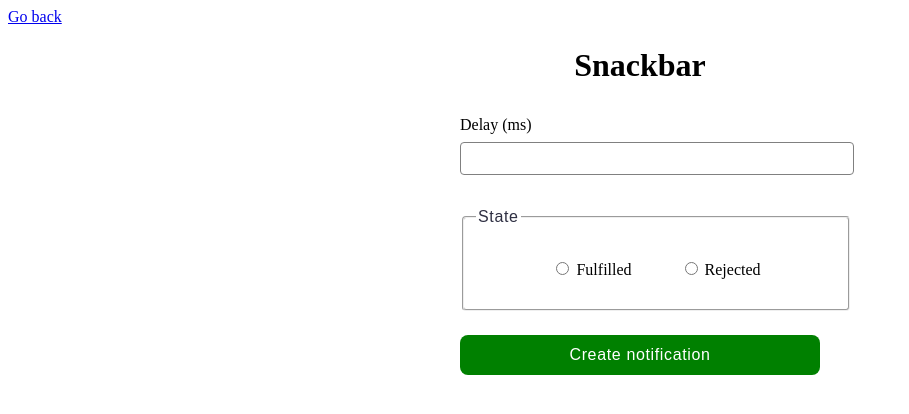
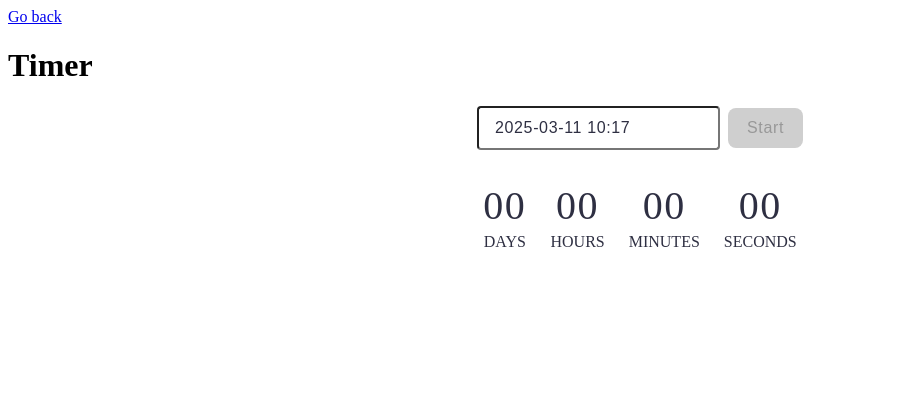
Before and after one commit to Andriy1305/goit-js-hw-10, a plain HTML site: page 1-timer.html in a window 1280 px wide. Shown: the whole page, without its empty margins (0-909 px from the left). Drawn offline with Linux system fonts and the light colour scheme.

Commit message:
Deploying to gh-pages from @ Andriy1305/goit-js-hw-10@4adbe01386602484fffd0b08459057eacf92d665 🚀

```diff
--- a/1-timer.html
+++ b/1-timer.html
@@ -4,43 +4,45 @@
     <meta charset="UTF-8" />
     <meta http-equiv="X-UA-Compatible" content="IE=edge" />
     <meta name="viewport" content="width=device-width, initial-scale=1.0" />
-    <title>Snackbar</title>
+    <title>Timer</title>
     <script type="module" crossorigin src="/goit-js-hw-10/1-timer.js"></script>
-    <link rel="modulepreload" crossorigin href="/goit-js-hw-10/assets/2-snackbar-SOMNJFGT.js">
+    <link rel="modulepreload" crossorigin href="/goit-js-hw-10/assets/modulepreload-polyfill-B5Qt9EMX.js">
     <link rel="modulepreload" crossorigin href="/goit-js-hw-10/assets/vendor-BbbuE1sJ.js">
-    <link rel="stylesheet" crossorigin href="/goit-js-hw-10/assets/2-snackbar-Cqeg-a_c.css">
     <link rel="stylesheet" crossorigin href="/goit-js-hw-10/assets/vendor-CZjNVMTf.css">
-    <link rel="stylesheet" crossorigin href="/goit-js-hw-10/assets/styles-DVpi25Gx.css">
+    <link rel="stylesheet" crossorigin href="/goit-js-hw-10/assets/1-timer-B9vTu08s.css">
   </head>
   <body>
     <main>
       <div class="container">
         <a class="back-link" href="./index.html">Go back</a>
-        <h1 class="main-title">Snackbar</h1>
+        <h1 class="main-title">Timer</h1>
+      </div>
+      <div class="input-wrapper">
+        <input
+          class="timer-input input-text"
+          type="text"
+          id="datetime-picker"
+        />
+        <button class="timer-btn" type="button" data-start>Start</button>
+      </div>
+      <div class="timer">
+        <div class="field">
+          <span class="value js-timer-days" data-days>00</span>
+          <span class="label">Days</span>
+        </div>
+        <div class="field">
+          <span class="value js-timer-hours" data-hours>00</span>
+          <span class="label">Hours</span>
+        </div>
+        <div class="field">
+          <span class="value js-timer-minutes" data-minutes>00</span>
+          <span class="label">Minutes</span>
+        </div>
+        <div class="field">
+          <span class="value js-timer-seconds" data-seconds>00</span>
+          <span class="label">Seconds</span>
+        </div>
       </div>
     </main>
-    <form class="form">
-      <label class="label">
-        Delay (ms)
-        <input class="input" type="number" name="delay" required />
-      </label>
-
-      <fieldset class="radio">
-        <legend class="state">State</legend>
-        <div class="box">
-          <label>
-            <input type="radio" name="state" value="fulfilled" required />
-            Fulfilled
-          </label>
-          <label>
-            <input type="radio" name="state" value="rejected" required />
-            Rejected
-          </label>
-        </div>
-      </fieldset>
-
-      <button class="submit" type="submit">Create notification</button>
-    </form>
-
   </body>
 </html>
--- a/1-timer.js
+++ b/1-timer.js
@@ -1,2 +1,2 @@
-import"./assets/2-snackbar-SOMNJFGT.js";/* empty css                      */import{f,i as u}from"./assets/vendor-BbbuE1sJ.js";console.log("Hello");let d="";const y={enableTime:!0,time_24hr:!0,defaultDate:new Date,minuteIncrement:1,onClose(e){console.log(e[0]),e[0]<new Date?u.error({title:"Error",message:"Please choose a date in the future"}):(d=e[0],u.success({title:"OK",message:"Valid date selected"}),o.disabled=!1)}},i=document.querySelector("#datetime-picker"),o=document.querySelector("button"),S=document.querySelector(".js-timer-days"),p=document.querySelector(".js-timer-hours"),E=document.querySelector(".js-timer-minutes"),b=document.querySelector(".js-timer-seconds");o.disabled=!0;f(i,y);function g(e){const s=Math.floor(e/864e5),l=Math.floor(e%864e5/36e5),m=Math.floor(e%864e5%36e5/6e4),h=Math.floor(e%864e5%36e5%6e4/1e3);return{days:s,hours:l,minutes:m,seconds:h}}const t=e=>e.toString().padStart(2,"0");o.addEventListener("click",()=>{o.disabled=!0,i.disabled=!0;const e=setInterval(()=>{const n=d-new Date;if(n<=0){clearInterval(e);return}const{days:r,hours:c,minutes:a,seconds:s}=g(n);S.textContent=t(r),p.textContent=t(c),E.textContent=t(a),b.textContent=t(s)},1e3)});
+import"./assets/modulepreload-polyfill-B5Qt9EMX.js";import{f,i as a}from"./assets/vendor-BbbuE1sJ.js";let d=null;const y={enableTime:!0,time_24hr:!0,defaultDate:new Date,minuteIncrement:1,onClose(e){console.log(e[0]),e[0]<new Date?a.error({title:"Error",message:"Please choose a date in the future"}):(d=e[0],a.success({title:"OK",message:"Valid date selected"}),o.disabled=!1)}},i=document.querySelector("#datetime-picker"),o=document.querySelector("button"),S=document.querySelector(".js-timer-days"),p=document.querySelector(".js-timer-hours"),E=document.querySelector(".js-timer-minutes"),b=document.querySelector(".js-timer-seconds");o.disabled=!0;f(i,y);function q(e){const s=Math.floor(e/864e5),l=Math.floor(e%864e5/36e5),m=Math.floor(e%864e5%36e5/6e4),h=Math.floor(e%864e5%36e5%6e4/1e3);return{days:s,hours:l,minutes:m,seconds:h}}const t=e=>e.toString().padStart(2,"0");o.addEventListener("click",()=>{o.disabled=!0,i.disabled=!0;const e=setInterval(()=>{const n=d-new Date;if(n<=0){clearInterval(e);return}const{days:r,hours:c,minutes:u,seconds:s}=q(n);S.textContent=t(r),p.textContent=t(c),E.textContent=t(u),b.textContent=t(s)},1e3)});
 //# sourceMappingURL=1-timer.js.map
--- a/2-snackbar.js
+++ b/2-snackbar.js
@@ -1,2 +1,2 @@
-import"./assets/2-snackbar-SOMNJFGT.js";/* empty css                      */import{i as o}from"./assets/vendor-BbbuE1sJ.js";console.log("Sneckbar");const u=document.querySelector(".form");u.addEventListener("submit",r=>{r.preventDefault();const n=document.querySelector('input[name="delay"]'),a=document.querySelector('input[name="state"]:checked');if(n.value===""){o.show({title:"Caution",message:"You forgot important data"}),r.currentTarget.reset();return}if(!a){o.show({title:"Caution",message:"You forgot important data"});return}const s=Number(n.value);new Promise((t,e)=>{setTimeout(()=>{a.value==="fulfilled"?t(s):e(s)},s)}).then(t=>{const e=`✅ Fulfilled promise in ${t}ms`;return console.log(e),o.success({title:"OK",message:e})}).catch(t=>{const e=`❌ Rejected promise in ${t}ms`;console.log(e),o.error({title:"Error",message:e})}),r.currentTarget.reset()});
+import"./assets/modulepreload-polyfill-B5Qt9EMX.js";/* empty css                      */import{i as o}from"./assets/vendor-BbbuE1sJ.js";console.log("Sneckbar");const u=document.querySelector(".form");u.addEventListener("submit",r=>{r.preventDefault();const n=document.querySelector('input[name="delay"]'),a=document.querySelector('input[name="state"]:checked');if(n.value===""){o.show({title:"Caution",message:"You forgot important data"}),r.currentTarget.reset();return}if(!a){o.show({title:"Caution",message:"You forgot important data"});return}const s=Number(n.value);new Promise((t,e)=>{setTimeout(()=>{a.value==="fulfilled"?t(s):e(s)},s)}).then(t=>{const e=`✅ Fulfilled promise in ${t}ms`;return console.log(e),o.success({title:"OK",message:e})}).catch(t=>{const e=`❌ Rejected promise in ${t}ms`;console.log(e),o.error({title:"Error",message:e})}),r.currentTarget.reset()});
 //# sourceMappingURL=2-snackbar.js.map
--- /dev/null
+++ b/assets/1-timer-B9vTu08s.css
@@ -0,0 +1 @@
+.input-wrapper{display:flex;align-items:center;justify-content:center;flex-direction:row;gap:8px;margin-bottom:32px}.timer-input::placeholder{width:272px;height:40px}.input-text{font-weight:400;font-size:16px;line-height:1.5;letter-spacing:.04em;color:#2e2f42;padding:8px 16px;border-radius:4px;transition:border .25s linear}.timer-btn{display:flex;align-items:center;justify-content:center;flex-direction:row;border-radius:8px;padding:8px 16px;width:75px;height:40px;background:#cfcfcf;font-weight:500;font-size:16px;line-height:1.5;letter-spacing:.04em;color:#989898;border:none;transition:background-color .25s linear}.timer-btn:hover{background-color:#6c8cff;color:#fff}.timer-btn:active{background-color:#4e75ff}.timer{display:flex;align-items:center;justify-content:center;flex-direction:row;gap:24px}.field{display:flex;align-items:center;justify-content:flex-start;flex-direction:column;gap:0px}.value{font-weight:400;font-size:40px;line-height:1.2;letter-spacing:.04em;color:#2e2f42}.label{font-weight:400;font-size:16px;line-height:1.5;color:#2e2f42;text-transform:uppercase}
--- a/assets/2-snackbar-SOMNJFGT.js
+++ b/assets/modulepreload-polyfill-B5Qt9EMX.js
@@ -1,2 +1,2 @@
 (function(){const t=document.createElement("link").relList;if(t&&t.supports&&t.supports("modulepreload"))return;for(const e of document.querySelectorAll('link[rel="modulepreload"]'))i(e);new MutationObserver(e=>{for(const r of e)if(r.type==="childList")for(const o of r.addedNodes)o.tagName==="LINK"&&o.rel==="modulepreload"&&i(o)}).observe(document,{childList:!0,subtree:!0});function s(e){const r={};return e.integrity&&(r.integrity=e.integrity),e.referrerPolicy&&(r.referrerPolicy=e.referrerPolicy),e.crossOrigin==="use-credentials"?r.credentials="include":e.crossOrigin==="anonymous"?r.credentials="omit":r.credentials="same-origin",r}function i(e){if(e.ep)return;e.ep=!0;const r=s(e);fetch(e.href,r)}})();
-//# sourceMappingURL=2-snackbar-SOMNJFGT.js.map
+//# sourceMappingURL=modulepreload-polyfill-B5Qt9EMX.js.map
```
Also changed, not shown: 2-snackbar.html (+2 -2 lines), 4 other files.
